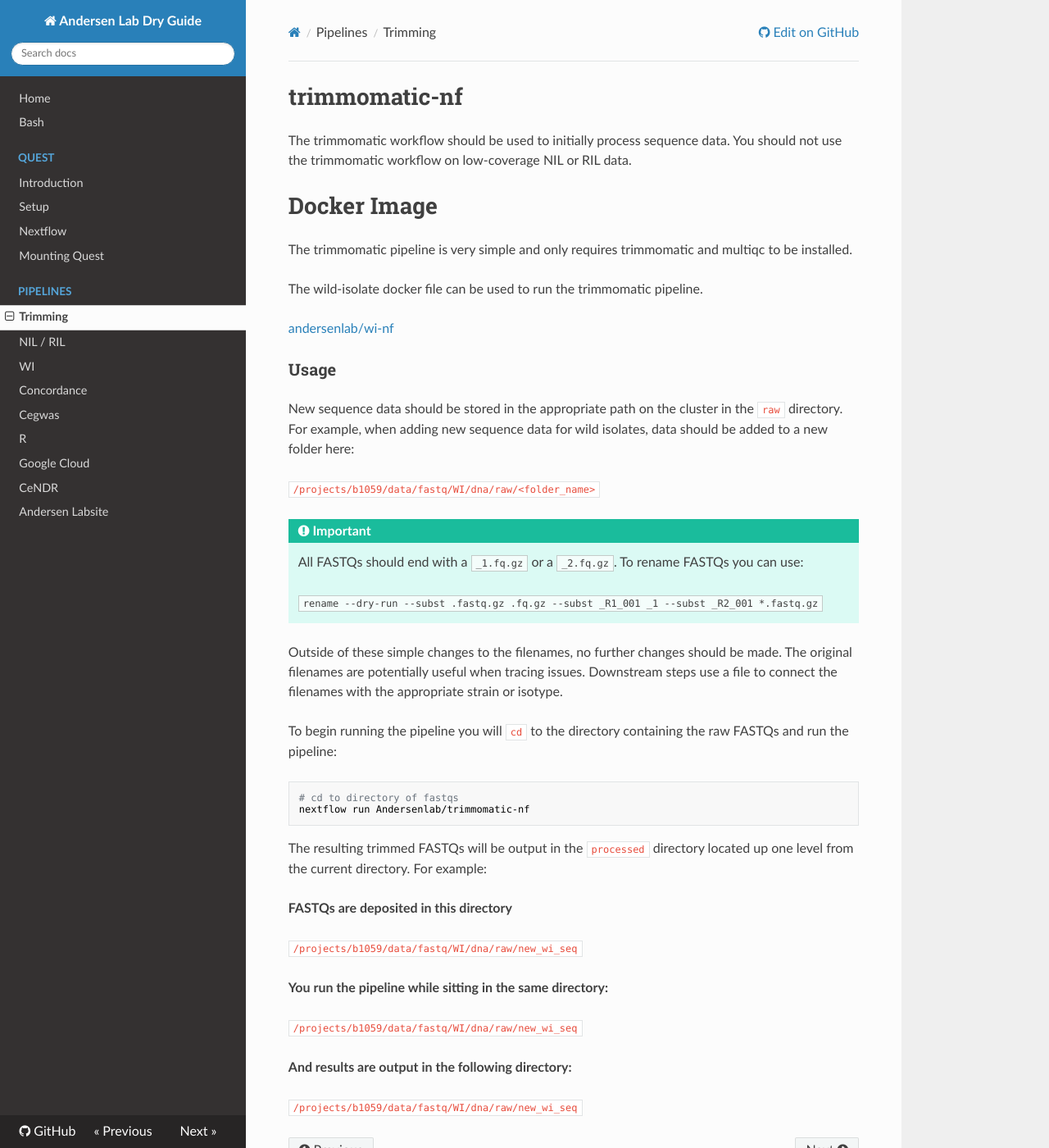
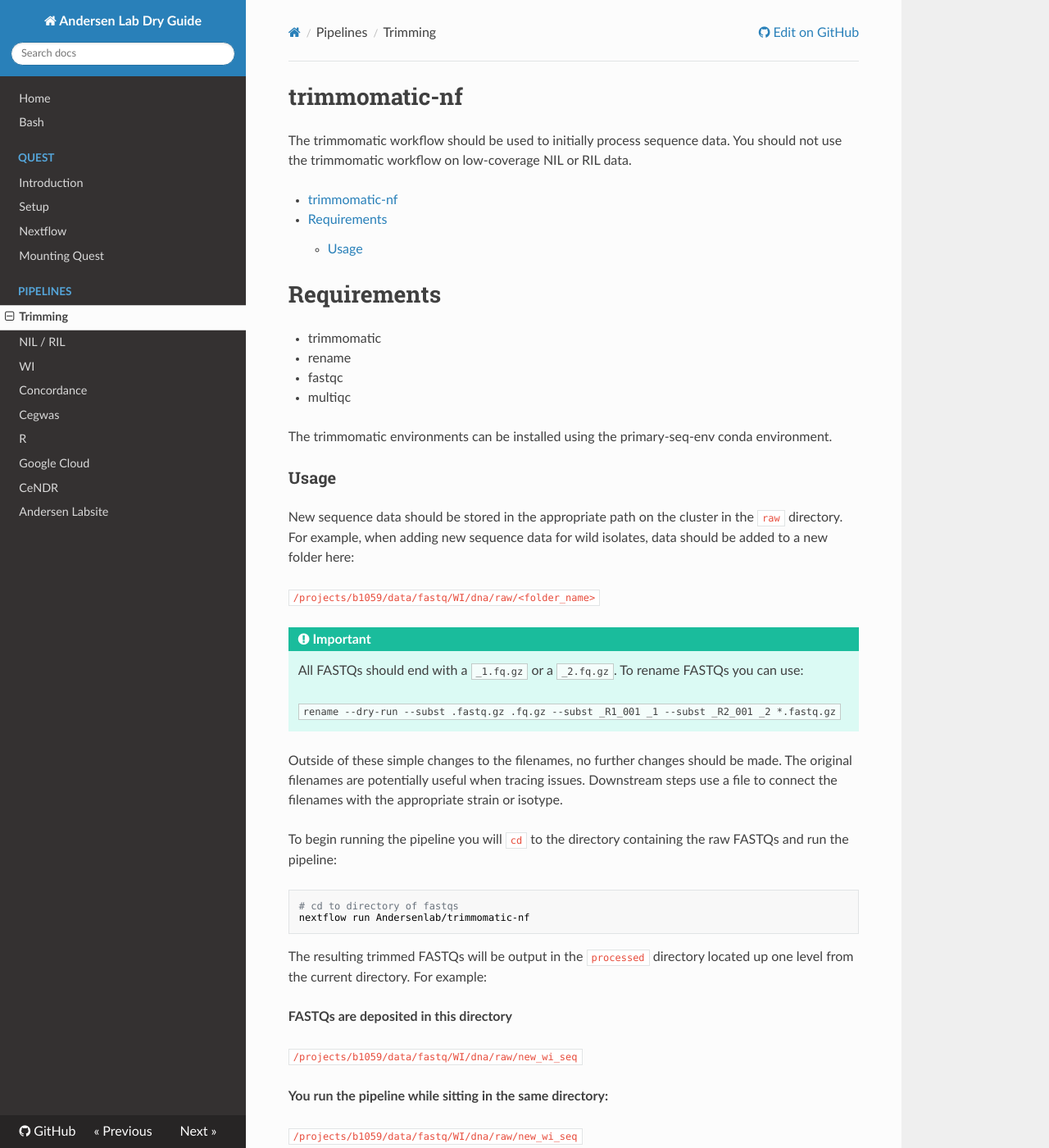
Before and after one commit to AndersenLab/dry-guide, an MkDocs documentation site: the page built from docs/pipeline-trimming.md, in a window 1280 px wide and 1400 px high. Shown: the whole window at 82% size. Built offline with MkDocs 1.6.1, drawn with Linux system fonts in a browser that asks for light colours; nearby versions of some CDN libraries; old or Windows-style settings are respelled for this version of MkDocs.

Commit message:
no message

````diff
--- a/docs/pipeline-trimming.md
+++ b/docs/pipeline-trimming.md
@@ -2,13 +2,16 @@
 
 The trimmomatic workflow should be used to initially process sequence data. You should not use the trimmomatic workflow on low-coverage NIL or RIL data.
 
-# Docker Image
+[TOC]
 
-The trimmomatic pipeline is very simple and only requires trimmomatic and multiqc to be installed.
+# Requirements
 
-The wild-isolate docker file can be used to run the trimmomatic pipeline.
+* trimmomatic
+* rename
+* fastqc
+* multiqc
 
-[andersenlab/wi-nf](https://hub.docker.com/r/andersenlab/wi-nf)
+The trimmomatic environments can be installed using the primary-seq-env conda environment.
 
 ### Usage
 
@@ -20,7 +23,7 @@ New sequence data should be stored in the appropriate path on the cluster in the
     All FASTQs should end with a `_1.fq.gz` or a `_2.fq.gz`. To rename FASTQs you can use:
 
     ```
-    rename --dry-run --subst .fastq.gz .fq.gz --subst _R1_001 _1 --subst _R2_001 *.fastq.gz
+    rename --dry-run --subst .fastq.gz .fq.gz --subst _R1_001 _1 --subst _R2_001 _2 *.fastq.gz
     ```
 
 Outside of these simple changes to the filenames, no further changes should be made. The original filenames are potentially useful when tracing issues. Downstream steps use a file to connect the filenames with the appropriate strain or isotype.
````
Also changed, not shown: docs/pipeline-nil-ril.md (+1 -1 lines).
